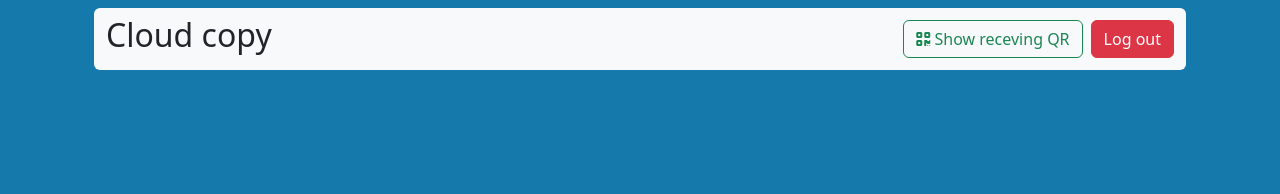
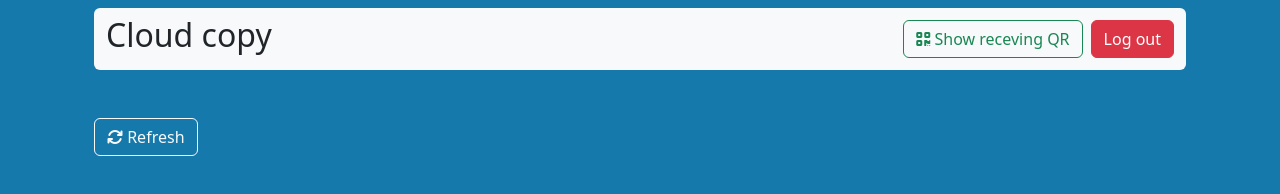
Before and after one commit to tr1nadh/Sharexpress, a website with bundled scripts: page public/files.html in a window 1280 px wide. Built offline with nearby package versions, Linux system fonts and the light colour scheme; no server answers.

Commit message:
Added refresh btn

```diff
--- a/public/files.html
+++ b/public/files.html
@@ -24,10 +24,10 @@
     </div>
 
     <!-- Receive files -->
-     <div class="container">
-        <div class="accordion mt-5" id="file-container">
+     <div class="container mt-5">
+      <button id="refresh" class="btn btn-outline-light mb-2"><i class="fa-solid fa-arrows-rotate"></i> <span id="ref-txt">Refresh</span></button>
+        <div class="accordion" id="file-container">
 
-        </div>
         </div>
     </div>
 
```
